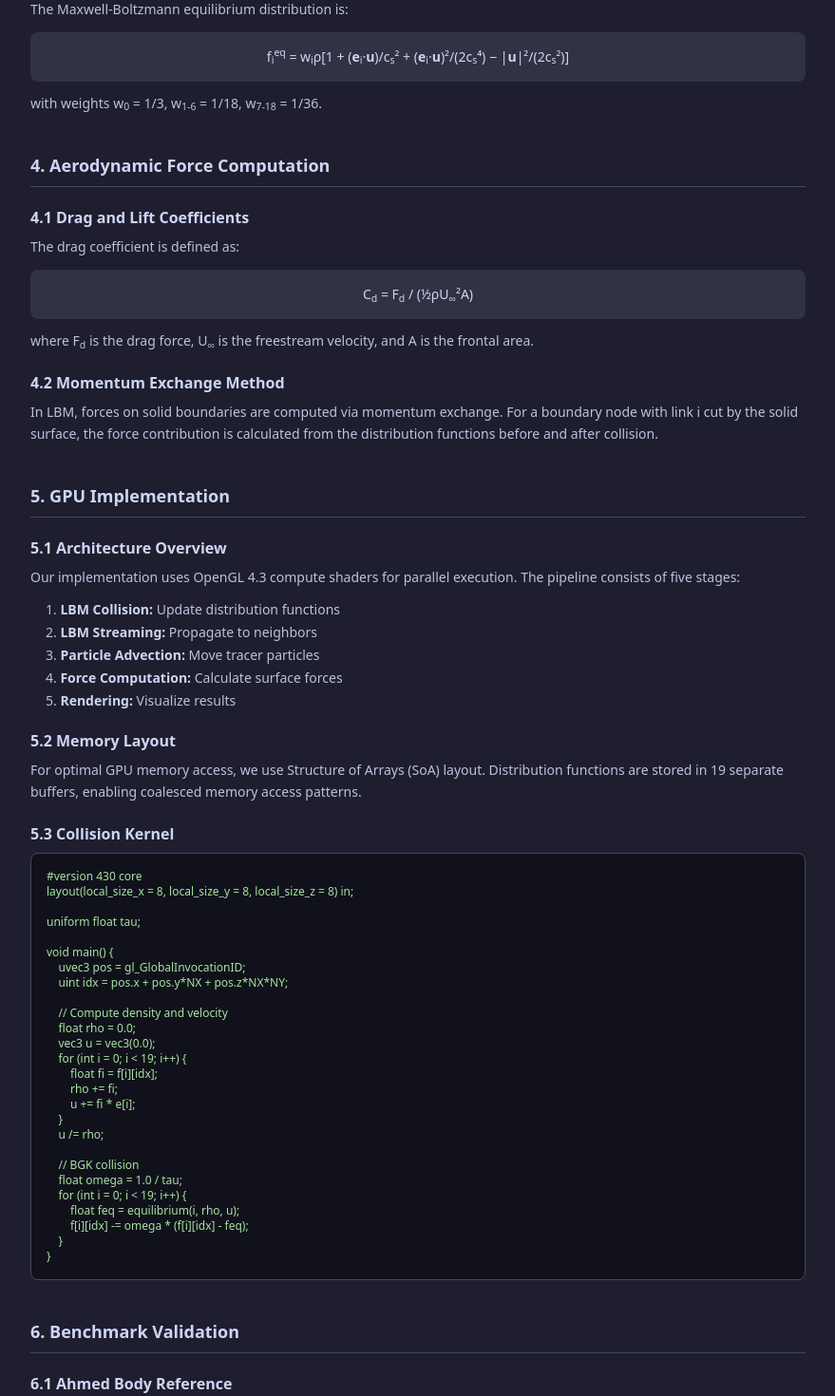
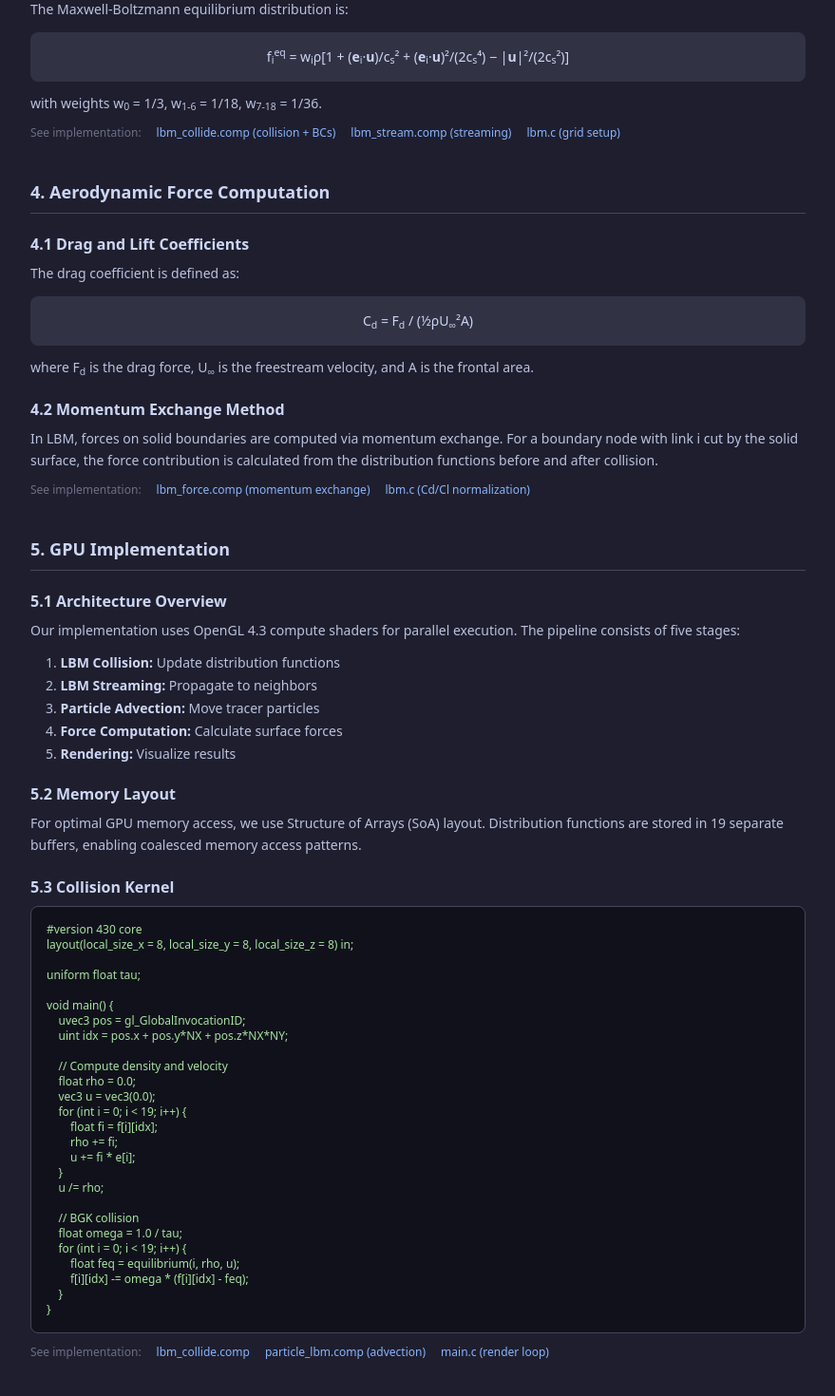
Before and after one commit to MarcosAsh/3dFluidDynamicsInC, a Next.js app in the folder website/: page /docs in a window 1280 px wide. Shown: the part 2180-3650 px from the top of the page at 95% size, without its empty margins (200-1079 px from the left). Built offline with nearby package versions, Linux system fonts and the light colour scheme.

Commit message:
Link white paper sections to source code on GitHub
Each major section of the docs page now has source links pointing
to the relevant shader or C file. Helps readers bridge the gap
between the theory and the actual implementation.

Closes #52

```diff
--- a/website/src/app/docs/page.tsx
+++ b/website/src/app/docs/page.tsx
@@ -2,6 +2,42 @@
 
 import Link from 'next/link';
 import { useEffect } from 'react';
+
+const REPO = 'https://github.com/MarcosAsh/3dFluidDynamicsInC';
+
+function SourceLink({
+  path,
+  label,
+}: {
+  path: string;
+  label: string;
+}) {
+  return (
+    <a
+      href={`${REPO}/blob/master/${path}`}
+      target="_blank"
+      rel="noopener noreferrer"
+      className="text-ctp-blue hover:text-ctp-lavender text-xs transition-colors"
+    >
+      {label}
+    </a>
+  );
+}
+
+function SourceLinks({
+  links,
+}: {
+  links: { path: string; label: string }[];
+}) {
+  return (
+    <div className="flex flex-wrap gap-x-4 gap-y-1 mt-3 mb-1 text-xs text-ctp-overlay0">
+      <span>See implementation:</span>
+      {links.map((l) => (
+        <SourceLink key={l.path} {...l} />
+      ))}
+    </div>
+  );
+}
 
 export default function DocsPage() {
   useEffect(() => {
@@ -300,6 +336,22 @@ export default function DocsPage() {
           with weights w<sub>0</sub> = 1/3, w<sub>1-6</sub> = 1/18, w
           <sub>7-18</sub> = 1/36.
         </p>
+        <SourceLinks
+          links={[
+            {
+              path: 'simulation/shaders/lbm_collide.comp',
+              label: 'lbm_collide.comp (collision + BCs)',
+            },
+            {
+              path: 'simulation/shaders/lbm_stream.comp',
+              label: 'lbm_stream.comp (streaming)',
+            },
+            {
+              path: 'simulation/src/lbm.c',
+              label: 'lbm.c (grid setup)',
+            },
+          ]}
+        />
       </section>
 
       {/* Force Computation */}
@@ -336,6 +388,18 @@ export default function DocsPage() {
           contribution is calculated from the distribution functions before and
           after collision.
         </p>
+        <SourceLinks
+          links={[
+            {
+              path: 'simulation/shaders/lbm_force.comp',
+              label: 'lbm_force.comp (momentum exchange)',
+            },
+            {
+              path: 'simulation/src/lbm.c',
+              label: 'lbm.c (Cd/Cl normalization)',
+            },
+          ]}
+        />
       </section>
 
       {/* GPU Implementation */}
@@ -412,6 +476,22 @@ void main() {
     }
 }`}</pre>
         </div>
+        <SourceLinks
+          links={[
+            {
+              path: 'simulation/shaders/lbm_collide.comp',
+              label: 'lbm_collide.comp',
+            },
+            {
+              path: 'simulation/shaders/particle_lbm.comp',
+              label: 'particle_lbm.comp (advection)',
+            },
+            {
+              path: 'simulation/src/main.c',
+              label: 'main.c (render loop)',
+            },
+          ]}
+        />
       </section>
 
       {/* Validation */}
```
